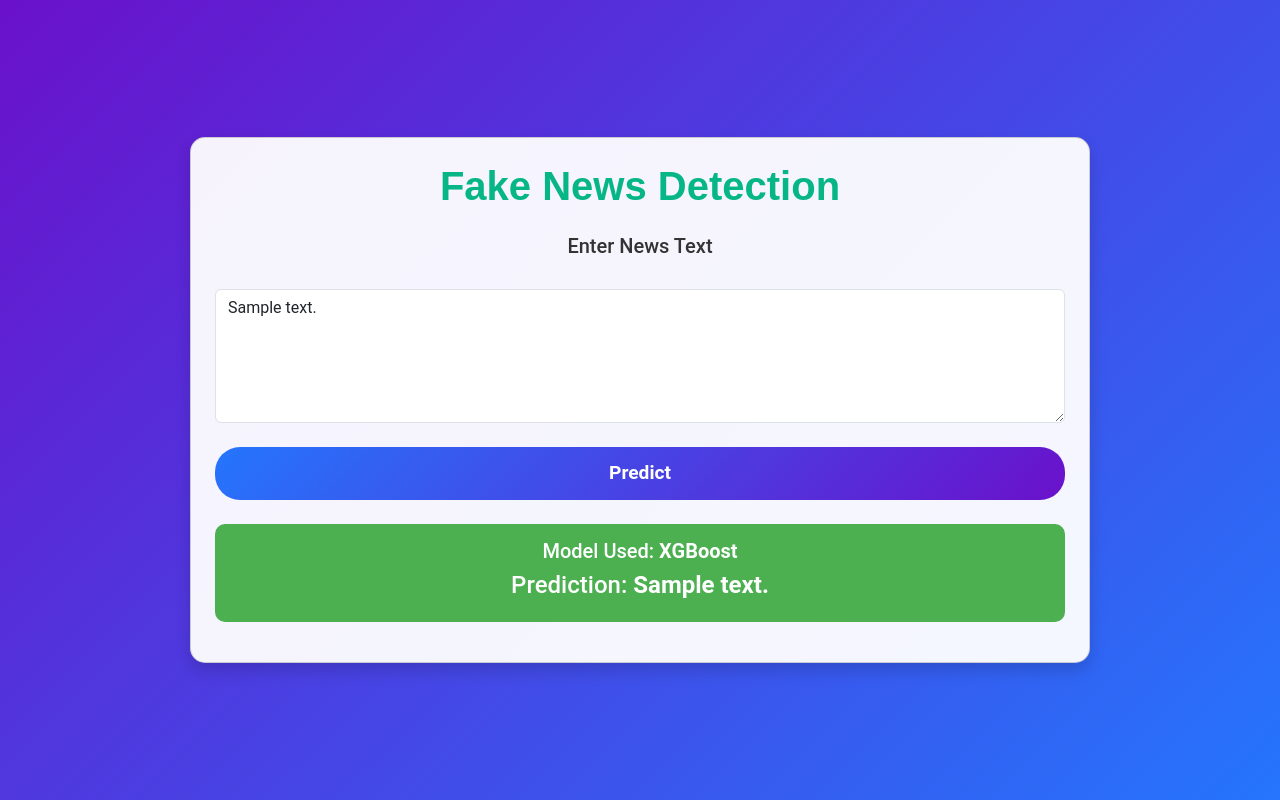
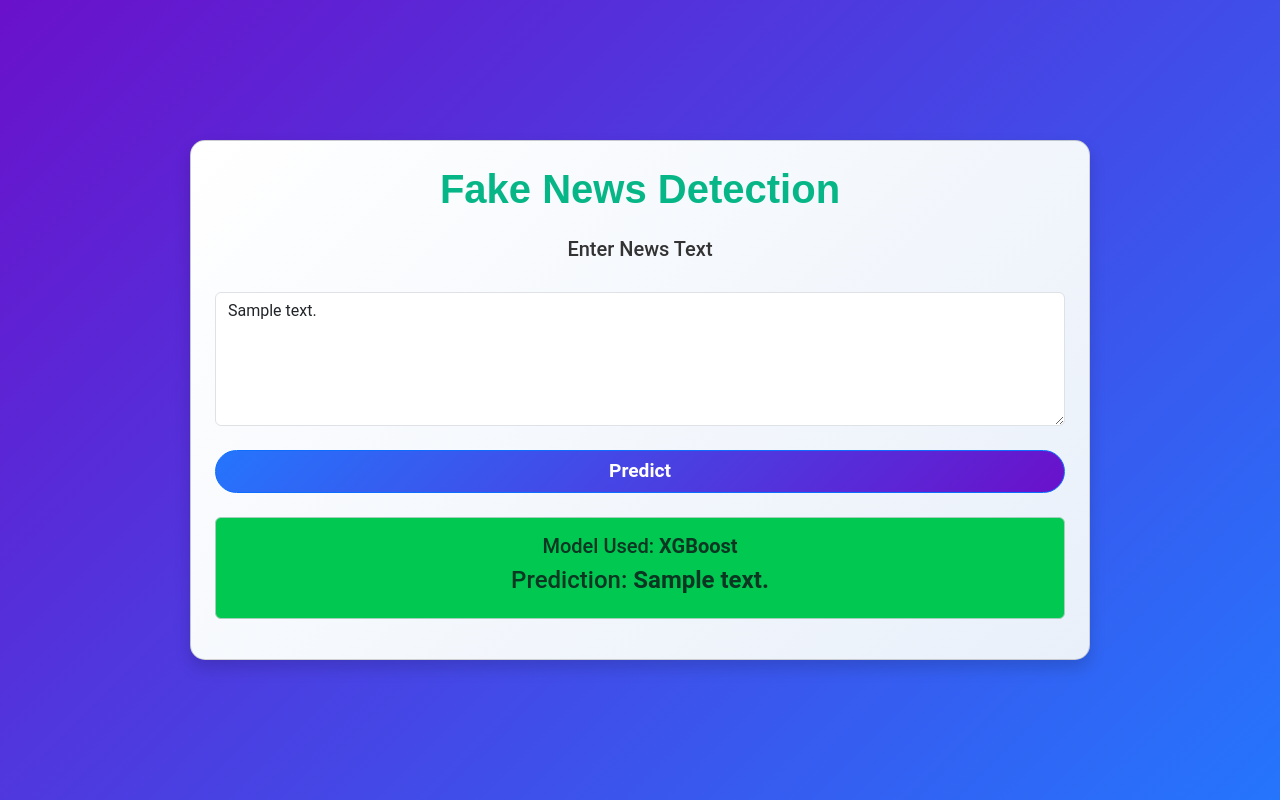
Before and after one commit to Vasifgithub/FAKE-NEWS-DETECTION-SYSTEM-USING-AI, a Flask app: template templates/index.html in a window 1280 px wide. Run offline with Flask 3, Linux system fonts and the light colour scheme; the template is opened without the code that fills it: most values are stand-ins (such as "Sample title", 1, 10 or a date in 2020).

Commit message:
Update style.css

```diff
--- a/static/style.css
+++ b/static/style.css
@@ -7,7 +7,7 @@ body {
 }
 
 .card {
-    background: rgba(255, 255, 255, 0.95);
+    background: linear-gradient(135deg, #ffffff, #e9f0fa);
     border-radius: 15px;
     box-shadow: 0 6px 12px rgba(0, 0, 0, 0.2);
     max-width: 1200px;
@@ -33,9 +33,6 @@ textarea {
     margin: 15px 0;
     font-size: 1.2rem;
     resize: vertical;
-    border: 2px solid #ddd;
-    border-radius: 8px;
-    padding: 12px;
 }
 
 .btn-primary {
@@ -44,8 +41,6 @@ textarea {
     border-radius: 25px;
     font-weight: bold;
     font-size: 1.2rem;
-    border: none;
-    padding: 12px 24px;
 }
 
 .btn-primary:hover {
@@ -54,25 +49,17 @@ textarea {
     box-shadow: 0 4px 15px rgba(0, 0, 0, 0.2);
 }
 
-.alert {
-    font-size: 1.3rem;
-    font-weight: bold;
+select.form-select {
+    font-size: 1.2rem;
+    padding: 10px;
     border-radius: 10px;
-    padding: 15px;
-    border: none;
+}
+
+/* ONLY ADD THESE 2 CLASSES */
+.alert-danger {
+    background-color: #ff4444 !important; /* Bright red for FAKE-NEWS */
 }
 
 .alert-success {
-    background: #4CAF50;
-    color: white;
+    background-color: #00C851 !important; /* Vibrant green for TRUE-NEWS */
 }
-
-.alert-danger {
-    background: #f44336;
-    color: white;
-}
-
-.alert-warning {
-    background: #ff9800;
-    color: white;
-}
```
